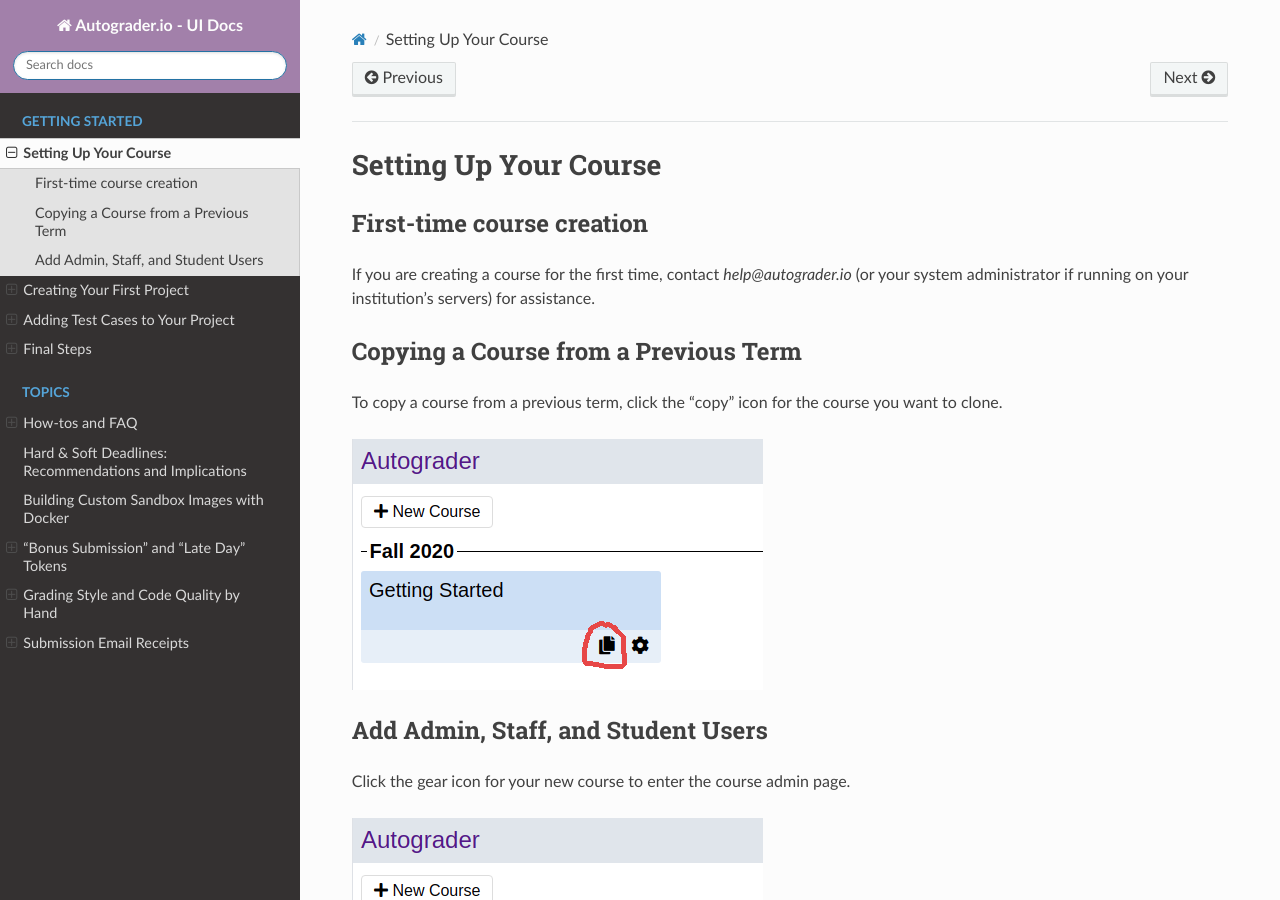
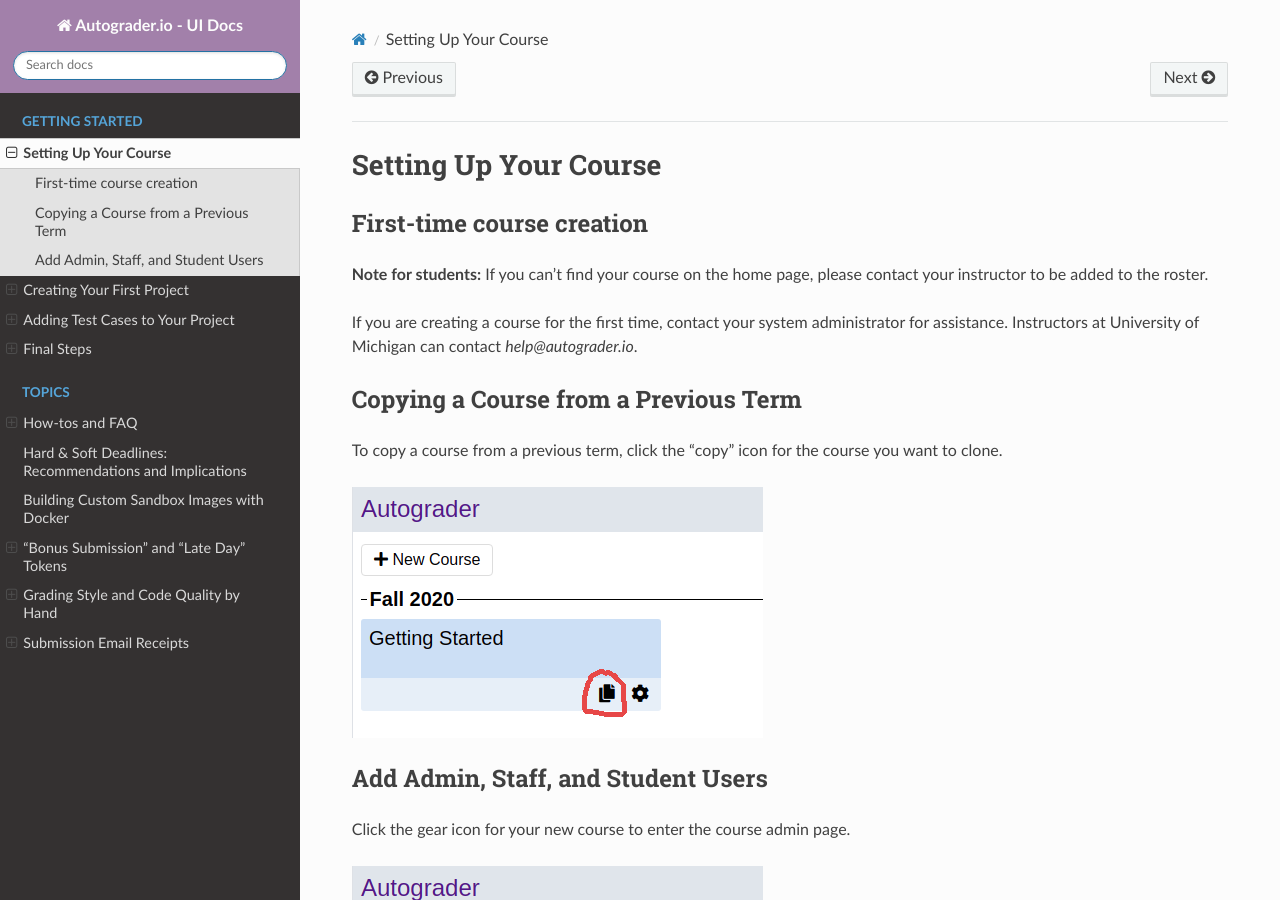
Before and after one commit to eecs-autograder/autograder.io, a Sphinx documentation site: the page built from docs/getting_started/set_up_course.rst, in a window 1280 px wide and 900 px high. Built offline with Sphinx 7.4.7 and the Read the Docs theme 2.0.0, drawn with Linux system fonts in a browser that asks for light colours.

Commit message:
Added messages to students on landing page and set up course page that they should contact their course staff for help. Also re-worded the text about who to contact when creating a new course.

```diff
--- a/docs/getting_started/set_up_course.rst
+++ b/docs/getting_started/set_up_course.rst
@@ -3,9 +3,12 @@
 
 First-time course creation
 --------------------------
-If you are creating a course for the first time, contact `help@autograder.io`
-(or your system administrator if running on your institution's servers)
-for assistance.
+**Note for students:** If you can't find your course on the home page, please contact
+your instructor to be added to the roster.
+
+If you are creating a course for the first time, contact your system
+administrator for assistance. Instructors at University of Michigan can
+contact `help@autograder.io`.
 
 .. _copy-course:
 
--- a/docs/index.rst
+++ b/docs/index.rst
@@ -6,6 +6,9 @@
 the details of how to run them. Autograder.io is primarily developed and
 maintained at the Computer Science department of the University of Michigan,
 where it supports 4600 students per semester spread across a dozen courses.
+
+This documentation is intended for instructors. If you are a student,
+please contact your instructor for assistance.
 
 .. rubric:: Autograder.io offers:
 
```
